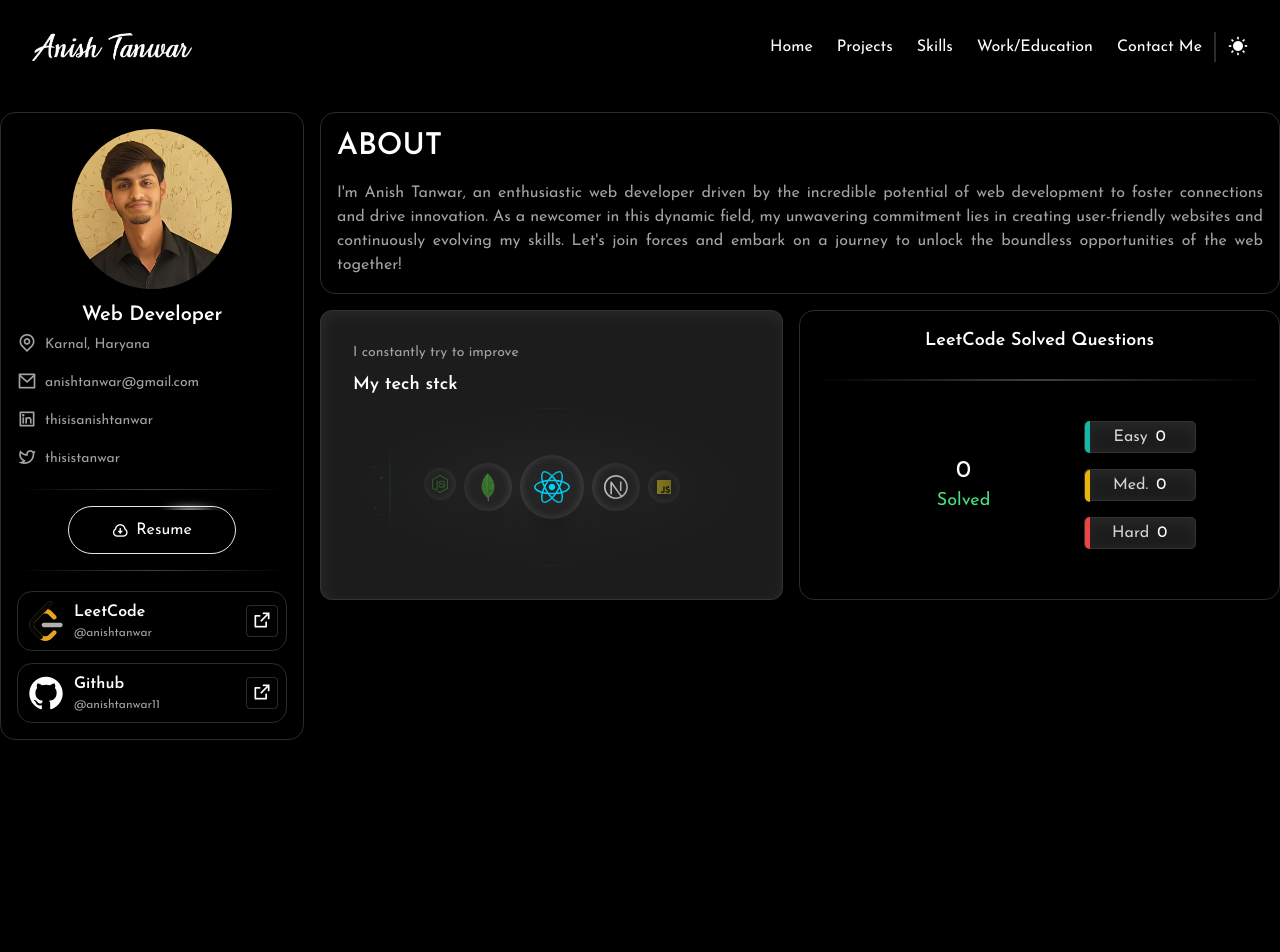
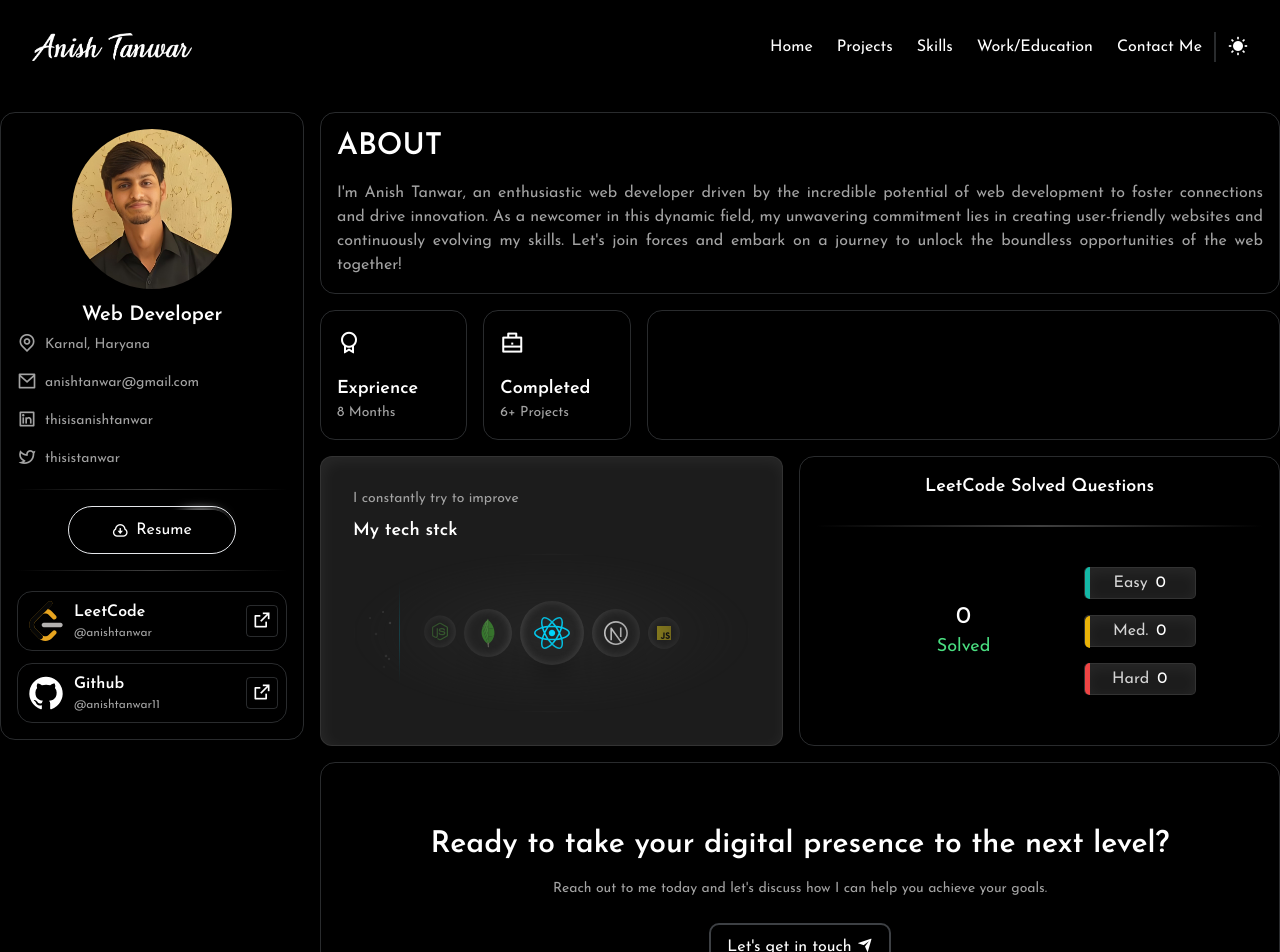
Before and after one commit to anishtanwar11/Anish-Portfolio-NextJS, a Next.js app: page / in a window 1280 px wide. Shown: the top 952 px of the page. Before the commit the page ends 912 px from the top, so only its background shows below. Built offline with nearby package versions, Linux system fonts and the light colour scheme; no server answers.

Commit message:
Update UI

```diff
--- a/src/app/contact/page.tsx
+++ b/src/app/contact/page.tsx
@@ -1,7 +1,7 @@
 import ContactForm from "@/components/ContactForm"
 export default function Contact() {
   return (
-    <div className='w-full lg:border-[1px] border-slate-600/20 dark:lg:border-slate-300/20  rounded-xl items-center pt-4 md:p-6'>
+    <div className='mb-4 w-full lg:border-[1px] border-slate-600/20 dark:lg:border-slate-300/20  rounded-xl items-center pt-4 md:p-6'>
       <p className="text-2xl md:text-4xl lg:text-7xl text-slate-900 dark:text-white font-bold inter-var text-center lg:mt-8">
         CONTACT ME
       </p>
--- a/src/app/page.tsx
+++ b/src/app/page.tsx
@@ -1,11 +1,14 @@
 import SkillCard from "@/components/SkillCard";
 import LeetCodeCard from "@/components/LeetCodeCard";
+import Link from "next/link";
 
 export default function Home() {
   return (
     <main className="pt-4 lg:pt-0 min-h-screen  antialiased bg-grid-white/[0.02] flex flex-col gap-4">
       <div className="lg:border-[1px] border-slate-600/20 dark:lg:border-slate-300/20  lg:p-4 rounded-[15px]">
-        <h1 className="text-xl md:text-3xl font-semibold mb-4 text-gray-800 dark:text-white">ABOUT</h1>
+        <h1 className="text-xl md:text-3xl font-semibold mb-4 text-gray-800 dark:text-white">
+          ABOUT
+        </h1>
         <p className="font-xl text-justify text-neutral-600 dark:text-neutral-400">
           I&apos;m Anish Tanwar, an enthusiastic web developer driven by the
           incredible potential of web development to foster connections and
@@ -17,7 +20,39 @@ export default function Home() {
       </div>
 
       <div className="flex flex-col md:flex-row gap-4 w-full">
-        <div className="w-full border-[0px] border-slate-300 border-opacity-20  rounded-[15px]">
+        <div className="flex flex-row gap-4 w-full md:w-1/2 ">
+          <div className="w-full flex flex-col gap-4 border-[1px] border-slate-600/20 dark:border-slate-300/20 p-4 rounded-[15px]">
+            <i className="ri-award-line text-black dark:text-white text-2xl"></i>
+            <div>
+              <p className="text-lg font-semibold text-gray-800 dark:text-white">
+                Exprience
+              </p>
+              <p className="text-sm font-normal text-neutral-600 dark:text-neutral-400 max-w-sm">
+                8 Months
+              </p>
+            </div>
+          </div>
+
+          <div className="w-full flex flex-col gap-4 border-[1px] border-slate-600/20 dark:border-slate-300/20 p-4 rounded-[15px]">
+            <i className="ri-briefcase-line text-black dark:text-white text-2xl"></i>
+            <div>
+              <p className="text-lg font-semibold text-gray-800 dark:text-white">
+                Completed
+              </p>
+              <p className="text-sm font-normal text-neutral-600 dark:text-neutral-400 max-w-sm">
+                6+ Projects
+              </p>
+            </div>
+          </div>
+        </div>
+
+        <div className="w-full hidden md:flex flex-col gap-6 border-[1px] border-slate-600/20 dark:border-slate-300/20 p-4 rounded-[15px]">
+
+        </div>
+      </div>
+
+      <div className="flex flex-col-reverse md:flex-row gap-4 w-full">
+        <div className="w-full flex flex-col gap-6 border-[0px] border-slate-600/20 dark:border-slate-300/20 rounded-[15px]">
           <SkillCard />
         </div>
         <div className="w-full flex flex-col gap-6 border-[1px] border-slate-600/20 dark:border-slate-300/20 p-4 rounded-[15px]">
@@ -29,6 +64,23 @@ export default function Home() {
           <LeetCodeCard />
         </div>
       </div>
+
+      <div className="mb-4 flex flex-col items-center justify-center lg:border-[1px] border-slate-600/20 dark:lg:border-slate-300/20 p-4  lg:px-8 lg:py-16 rounded-[15px]">
+        <h1 className="mb-4 text-xl text-center md:text-3xl font-semibold text-gray-800 dark:text-white">
+          Ready to take your digital presence to the next level?
+        </h1>
+        <p className="mb-6 text-xs md:text-sm text-center text-neutral-600 dark:text-neutral-400">
+          Reach out to me today and let&apos;s discuss how I can help you
+          achieve your goals.
+        </p>
+
+        <Link
+          href={"/contact"}
+          className="text-black dark:text-white hover:bg-black hover:text-white hover:dark:bg-white hover:dark:text-black duration-200 border-2 border-slate-600/30 dark:lg:border-slate-300/30 px-4 py-2 rounded-[10px] "
+        >
+          Let&apos;s get in touch <i className="ri-send-plane-fill "></i>
+        </Link>
+      </div>
     </main>
   );
 }
--- a/src/app/projects/[id]/page.tsx
+++ b/src/app/projects/[id]/page.tsx
@@ -58,7 +58,7 @@ const ProjectDetails = () => {
   }
 
   return (
-    <div className='mt-4 lg:mt-0 w-full lg:border-[1px] border-slate-600/20 dark:lg:border-slate-300/20  rounded-xl items-center p-0 md:p-8'>
+    <div className='my-4 lg:mt-0 w-full lg:border-[1px] border-slate-600/20 dark:lg:border-slate-300/20  rounded-xl items-center p-0 md:p-8'>
       <div className="flex flex-col gap-8 w-full text-right">
         <div className="flex gap-2 justify-end text-[.8rem] mg:text-[1rem] font-semibold text-gray-800 dark:text-white">
             <Link href={"/"} className="">Home</Link>
--- a/src/app/projects/page.tsx
+++ b/src/app/projects/page.tsx
@@ -46,7 +46,7 @@ function ProjectDisplay() {
   }
 
   return (
-    <div className='pt-4 lg:pt-0 w-full justify-center flex'>
+    <div className='pt-4 mb-4 lg:pt-0 w-full justify-center flex'>
       <div className='w-full'>
       <div className="mb-8 flex gap-2 justify-end text-[.8rem] mg:text-[1rem] font-semibold text-gray-800 dark:text-white">
             <Link href={"/"} className="">Home</Link>
--- a/src/app/work&education/page.tsx
+++ b/src/app/work&education/page.tsx
@@ -13,7 +13,7 @@ import DSC from "../../assets/institutes/DyalSinghCollege.jpg";
 
 export default function WorkAndEducation() {
   return (
-    <div className="w-full lg:border-[1px] border-slate-600/20 dark:lg:border-slate-300/20  rounded-xl items-center">
+    <div className="mb-4 w-full lg:border-[1px] border-slate-600/20 dark:lg:border-slate-300/20  rounded-xl items-center">
       <TracingBeam className="">
         <div className="max-w-2xl mx-auto antialiased pt-4 pl-4 lg:pl-0 relative border-b-[1px] border-opacity-20 border-slate-600/20 dark:lg:border-slate-300/20 ">
           <h1 className="text-gray-800 dark:text-white text-center text-xl md:text-3xl mb-10 font-semibold ">
@@ -123,7 +123,7 @@ const workContent = [
     duration: "Oct 2023 - Apr 2024",
     location: "Bengaluru, Karnataka, India · Remote",
     description: (
-        <ul className="list-disc ml-3">
+        <ul className="list-disc ml-3 flex flex-col gap-2">
         <li className="">
           Contributed to frontend development projects during internship
           tenure, focusing on React.js, Next.js, Node.js, Express.js, MongoDB,
@@ -159,7 +159,7 @@ const workContent = [
     duration: "Aug 2022 - Oct 2022",
     location: "Sahibzada Ajit Singh Nagar, Punjab, India · On-site",
     description: (
-      <ul className="list-disc ml-3">
+      <ul className="list-disc ml-3 flex flex-col gap-2">
         <li>
           Completed a comprehensive 45-day summer Internship program focused
           on Angular, gaining proficiency in building dynamic web applications.
```
Also changed, not shown: src/components/Navbar.tsx (+15 -1 lines).
